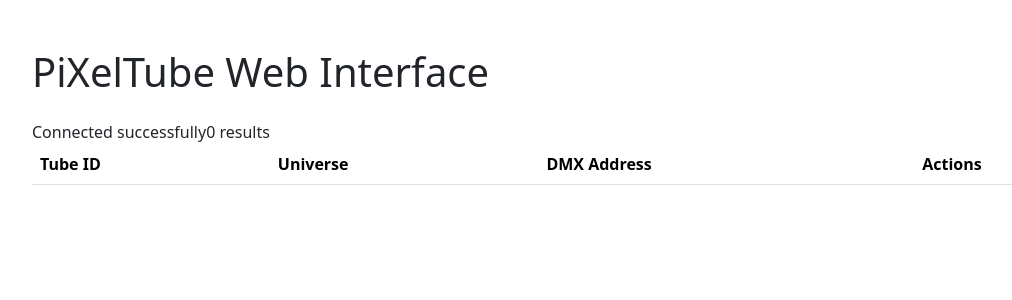
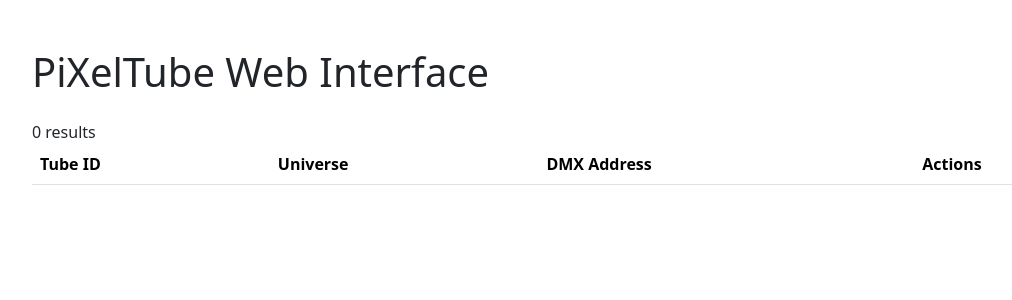
Before and after one commit to ping-mee/PiXelTubes, a PHP site: page / in a window 1280 px wide. Shown: the top 300 px of the page, without its empty margins (50-1062 px from the left). Run offline with PHP 8.4, Linux system fonts and the light colour scheme; data that the repository does not hold is empty.

Commit message:
removed connection info
Signed-off-by: Ebbe Baß <ebbe.bass>

```diff
--- a/server/web/index.php
+++ b/server/web/index.php
@@ -32,7 +32,6 @@
                 if ($conn->connect_error) {
                     die("Connection failed: " . $conn->connect_error);
                   }
-                  echo "Connected successfully";
 
                 $sql_query = "SELECT id, mac_address, universe, dmx_address FROM tubes";
                 $result = $conn->query($sql_query);
```
